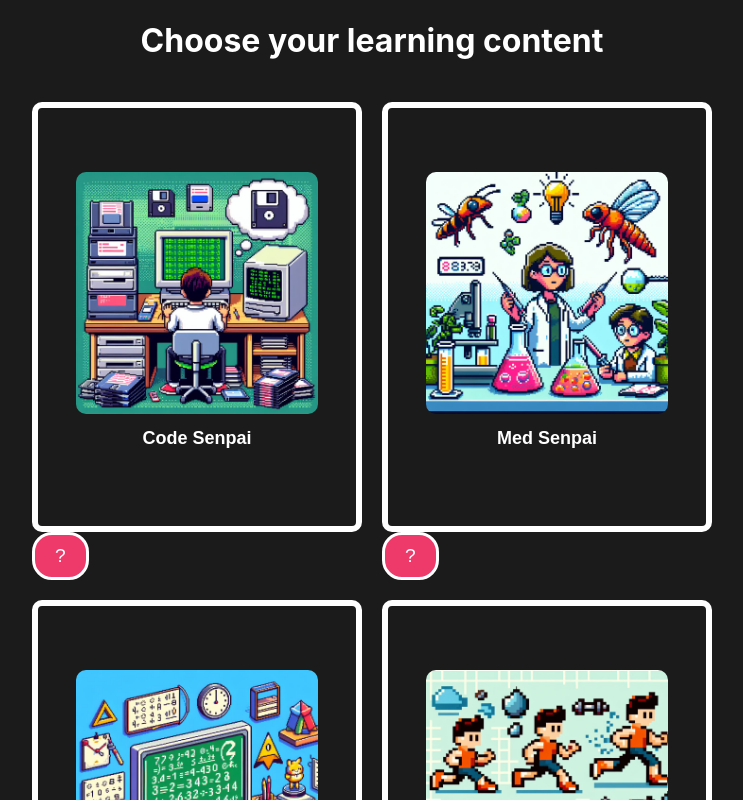
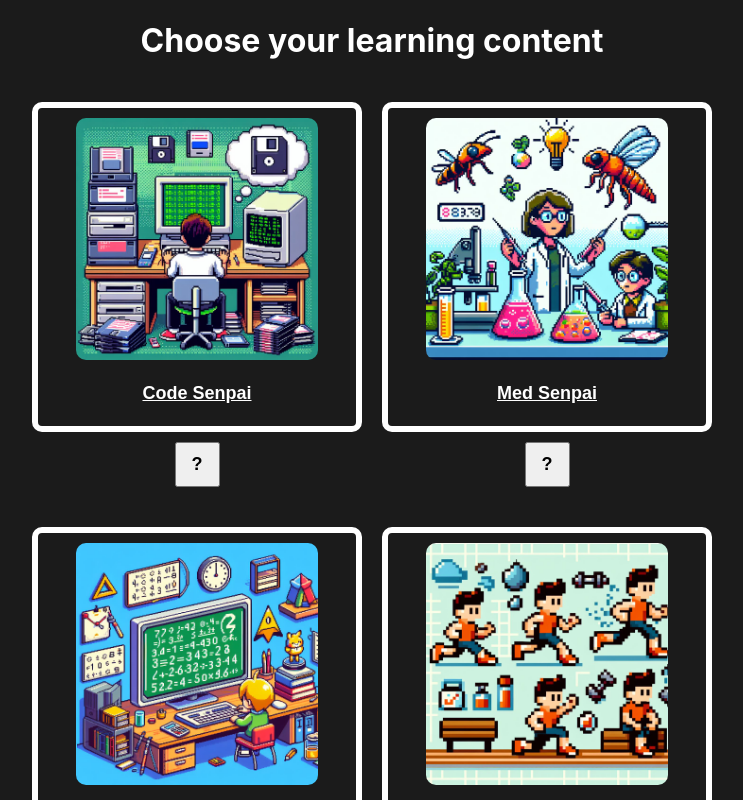
Before and after one commit to Team-A4-Softwareprojekt/Senpai-Frontend, a React (Vite) app: page /select in a window 1280 px wide. Shown: the top 800 px of the page, without its empty margins (268-1011 px from the left). Built offline with nearby package versions, Linux system fonts and the light colour scheme.

Commit message:
[FEATURE] Improved card display and modal display

```diff
--- a/src/components/modal/Modal.jsx
+++ b/src/components/modal/Modal.jsx
@@ -25,9 +25,11 @@ function Modal({header, text}){
 
                     <div onClick= {toggleModal} className= {styles.overlay}></div>
                         <div className= {styles.content}>
-                        <h2>{header}</h2>
-                        <p>{text}</p>
-                        <button className= {styles.button} onClick= {toggleModal} >Close</button>
+                            <h2>{header}</h2>
+                            <p>{text}</p>
+                            <div className={styles.buttonContainer}>
+                                <button className={styles.button} onClick={toggleModal}>Close</button>
+                        </div>
                     </div>
                 </div>
             )}
--- a/src/components/modal/Modal.module.css
+++ b/src/components/modal/Modal.module.css
@@ -1,5 +1,3 @@
-
-
 .modal, .overlay {
     width: 100vw;
     height: 100vh;
@@ -28,22 +26,26 @@
     border: 3px solid white;
 }
 
+.buttonContainer {
+    display: flex;
+    justify-content: center;
+    align-items: center;
+    margin-top: 20px;
+}
+
 .closeModal {
+    padding: 5px 7px;
     position: absolute;
     top: 10px;
-    right: 10px;
-    padding: 5px 7px;
 }
 
 .button {
-    background-color: #ee3a6a; /* Red background color */
-    color: #ffffff; /* White text color */
-    border: 3px solid white; /* Remove border */
-    border-radius: 20px;
-    padding: 10px 20px; /* Add padding */
-    cursor: pointer; /* Show pointer cursor */
-    transition: background-color 0.3s; /* Smooth transition for background color change */
-    font-size: larger;
+    font-size: 18px; /* Schriftgröße des Buttons */
+    padding: 10px 15px; /* Innenabstand des Buttons */
+    display: flex;
+    align-items: center;
+    font-weight: bold;
+    margin-top: 10px;
 }
 
 /* Darker red on hover and active */
--- a/src/components/selectCard/SelectCard.jsx
+++ b/src/components/selectCard/SelectCard.jsx
@@ -8,14 +8,18 @@ import { Link } from 'react-router-dom';
 */
 function SelectCard({ buttonText, imageUrl, linkTo, modalHeader, modalText}){
     return(
-        <div >
+        <div className={styles.selectCardContainer}>
             <Link to={linkTo}>
-            <button className= {styles.selectButton}>
-            <img className= {styles.selectCardImg} src= {imageUrl} alt="Image Description" />
-            <h1> {buttonText} </h1>
-            </button>
+                <button className={styles.selectButton}>
+                    <img className={styles.selectCardImg} src={imageUrl} alt="Image Description" />
+                    <h1> {buttonText} </h1>
+                </button>
             </Link>
-            <Modal header = {modalHeader} text = {modalText}></Modal>
+            <div className={styles.questionMarkContainer}>
+                <Modal header={modalHeader} text={modalText}>
+                    <button className={styles.questionMarkButton}>?</button>
+                </Modal>
+            </div>
         </div>
     );
 }
--- a/src/components/selectCard/SelectCard.module.css
+++ b/src/components/selectCard/SelectCard.module.css
@@ -1,11 +1,19 @@
+.selectCardContainer {
+    display: flex;
+    flex-direction: column;
+    align-items: center;
+    margin-bottom: 20px;
+}
+
 .selectCardImg {
     width: 87%;
     height: auto;
     border-radius: 10px;
 }
+
 .selectButton {
     width: 330px;
-    height: 430px;
+    height: 330px;
     background-color:  rgb(27, 27, 27);
     border-radius: 10px;
     color: black;
@@ -13,9 +21,25 @@
     padding: 10px 20px;
     cursor: pointer;
     transition: background-color 0.3s ease;
-    font-size: 9px; /* Add this line to make the font smaller */
+    font-size: 9px;
+    display: flex;
+    flex-direction: column;
+    align-items: center;
+    justify-content: space-between;
 }
 
 .selectButton:hover {
     background-color: rgb(52, 51, 51);
 }
+
+.infoContainer {
+    margin-top: 10px;
+}
+
+.infoButton {
+    background: none;
+    border: none;
+    color: white;
+    font-size: 24px;
+    cursor: pointer;
+}
```
